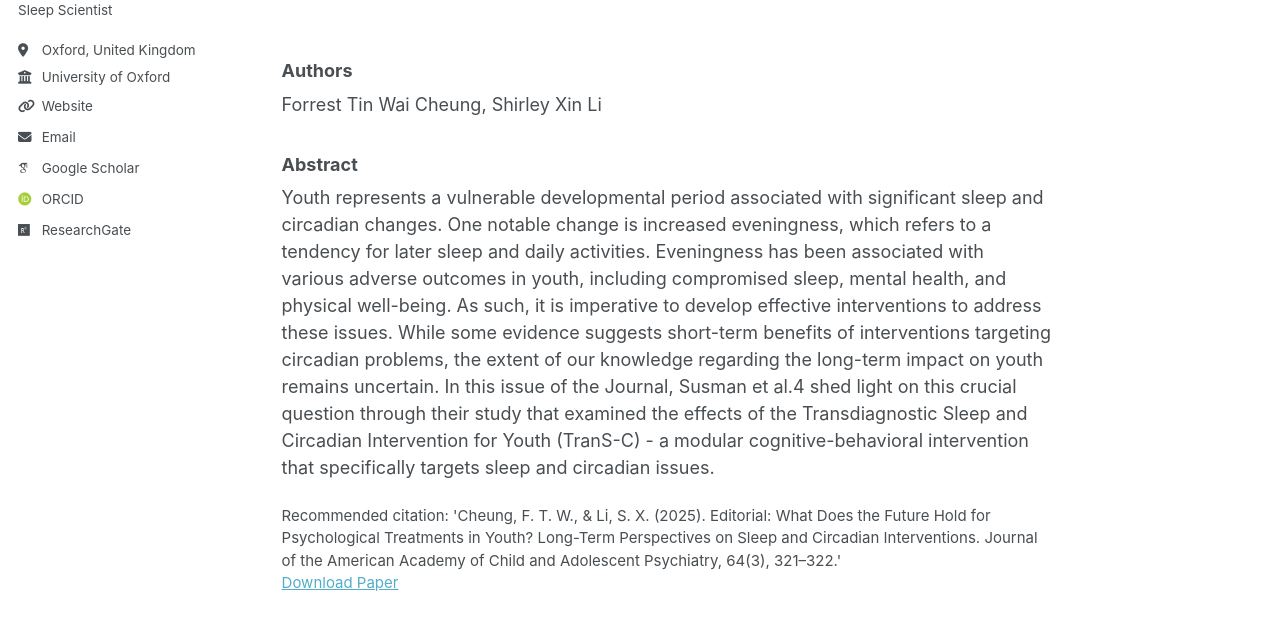
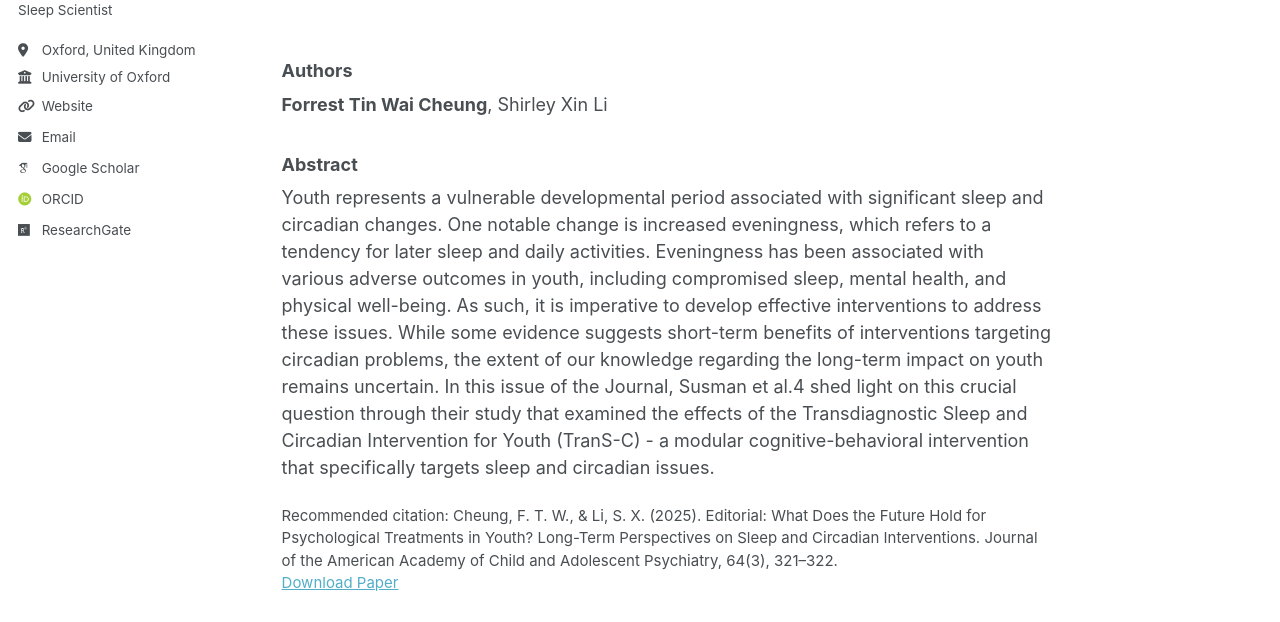
Before and after one commit to forrestcheungtw/forrestcheungtw.github.io, a Jekyll site: the page built from _publications/10.1016j.jaac.2024.08.003.md, in a window 1280 px wide and 900 px high. Shown: the part 275-897 px from the top of the window. Built offline with Jekyll 4.4.1, drawn with Linux system fonts in a browser that asks for light colours; some web fonts are replaced; a script that is not in the unit is left out.

Commit message:
Updated 1 file via CloudCannon.

```diff
--- a/_publications/10.1016j.jaac.2024.08.003.md
+++ b/_publications/10.1016j.jaac.2024.08.003.md
@@ -6,12 +6,17 @@ collection: publications
 category: manuscripts
 date: 2024-08-14T00:00:00+01:00
 venue: Journal of the American Academy of Child and Adolescent Psychiatry
-paperurl: "/files/Cheung-2024-What Does the Future Ho.pdf"
+paperurl: /files/Cheung-2024-What Does the Future Ho.pdf
 citation: >-
-  'Cheung, F. T. W., & Li, S. X. (2025). Editorial: What Does the Future Hold for Psychological Treatments in Youth? Long-Term Perspectives on Sleep and Circadian Interventions. Journal of the American Academy of Child and Adolescent Psychiatry, 64(3), 321–322.'
+  Cheung, F. T. W., & Li, S. X. (2025). Editorial: What Does the Future Hold for
+  Psychological Treatments in Youth? Long-Term Perspectives on Sleep and
+  Circadian Interventions. Journal of the American Academy of Child and
+  Adolescent Psychiatry, 64(3), 321–322.
 ---
 ### Authors
-Forrest Tin Wai Cheung, Shirley Xin Li
+
+**Forrest Tin Wai Cheung**, Shirley Xin Li
 
 ### Abstract
+
 Youth represents a vulnerable developmental period associated with significant sleep and circadian changes. One notable change is increased eveningness, which refers to a tendency for later sleep and daily activities. Eveningness has been associated with various adverse outcomes in youth, including compromised sleep, mental health, and physical well-being. As such, it is imperative to develop effective interventions to address these issues. While some evidence suggests short-term benefits of interventions targeting circadian problems, the extent of our knowledge regarding the long-term impact on youth remains uncertain. In this issue of the Journal, Susman et al.4 shed light on this crucial question through their study that examined the effects of the Transdiagnostic Sleep and Circadian Intervention for Youth (TranS-C) - a modular cognitive-behavioral intervention that specifically targets sleep and circadian issues.
```
